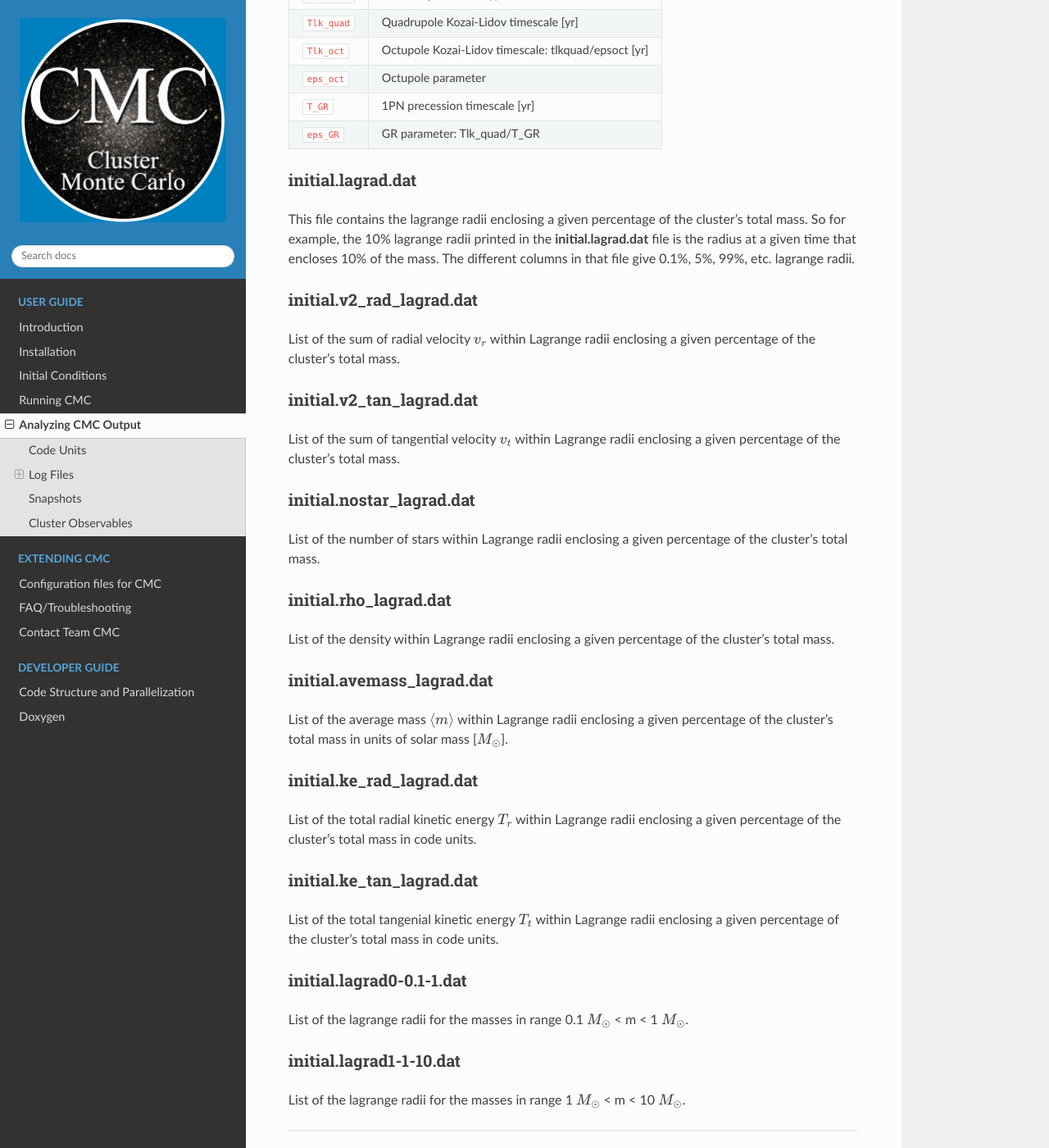
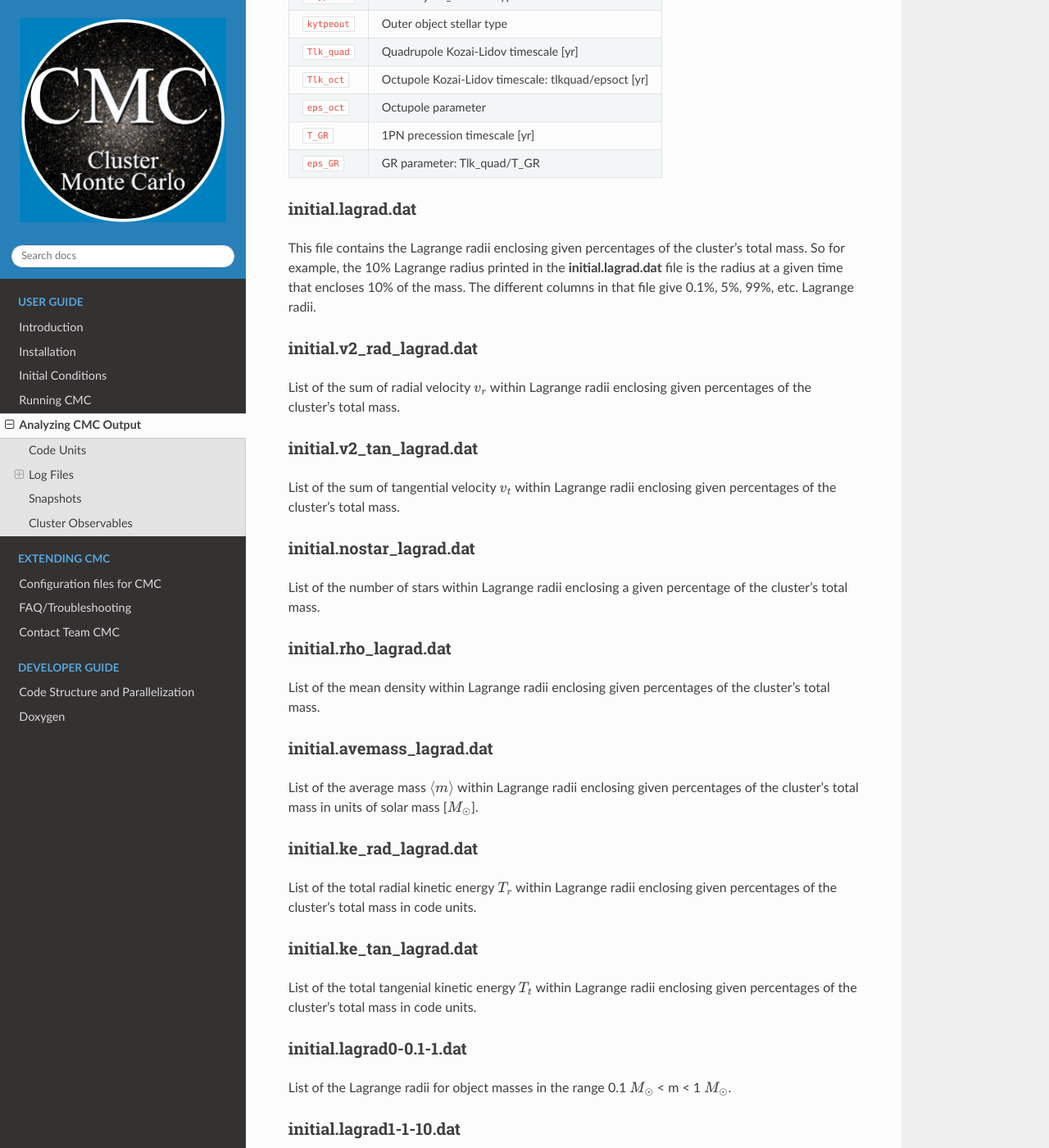
Before and after one commit to ClusterMonteCarlo/CMC-COSMIC, a Sphinx documentation site: the page built from docs/sphinx/source/output/index.rst, in a window 1280 px wide and 1400 px high, scrolled down 13501 px. Shown: the whole window at 82% size. Built offline with Sphinx 7.4.7 and the Read the Docs theme 2.0.0, drawn with Linux system fonts in a browser that asks for light colours; formulas are drawn with MathJax 3; the version number could not be read and is left out; some of the changed text lies outside the part shown.

Commit message:
Fixed esc.dat mass units (#44)
* Fixed esc.dat mass units

This commit fixes inconsistent mass units between single and binary escapers in the esc.dat file. In the prior version of cmc_evolution_thr.c's tidally_strip_stars() function, for TIDAL_TREATMENT == 0 (the radial criterion for escape), masses of both single and binary escapers were in units of solar mass. Yet for TIDAL_TREATMENT == 1 (the Giersz energy criterion for escape), only the masses of binary escapers were in units of solar mass; the masses of single escapers were instead normalized by the initial average object mass <m> = M_cluster(t=0)/Nobj_cluster(t=0), i.e dimensionless units. The same was true in the remove_star() function in cmc_evolution_thr.c, which also prints to the esc.dat file. The commit corrects this inconsistency by printing all esc.dat masses in units of solar mass.

* Corrected Lagrange density units (rho_lagrad.dat)

Previously, the computation of Lagrange densities densities_r[i] in the comp_mass_percent() function in cmc_utils.c gave dimensionless mass units (units.mstar, i.e. normalized by the average object mass in cluster). This was annoyingly inconsistent with the central density in the dyn.dat file, which was saved in units of total mass (units.m). To make the Lagrange densities have the same units (units.m), I double-checked that no other points in the CMC source code used densities_r[i] before removing the multiplicative factor of clus.N_STAR when densities_r is being calcualted . I also some added documentation (in the form of comments) to central_calculate() in cmc_utils.c

* Clarified definitions and edited documentation

I clarified the several different definitions of core radii in the online documentation.

```diff
--- a/docs/sphinx/source/output/index.rst
+++ b/docs/sphinx/source/output/index.rst
@@ -568,23 +568,23 @@
 initial.lagrad.dat
 -------------------
 
-This file contains the lagrange radii enclosing a given percentage of the cluster's
-total mass. So for example, the 10% lagrange radii printed in the
+This file contains the Lagrange radii enclosing given percentages of the cluster's
+total mass. So for example, the 10% Lagrange radius printed in the
 **initial.lagrad.dat** file is the radius at a given time that encloses 10% of
-the mass. The different columns in that file give 0.1%, 5%, 99%, etc. lagrange
+the mass. The different columns in that file give 0.1%, 5%, 99%, etc. Lagrange
 radii.
 
 initial.v2_rad_lagrad.dat
 -------------------------
 
 List of the sum of radial velocity :math:`v_{r}` within Lagrange
-radii enclosing a given percentage of the cluster's total mass.
+radii enclosing given percentages of the cluster's total mass.
 
 initial.v2_tan_lagrad.dat
 -------------------------
 
 List of the sum of tangential velocity :math:`v_{t}` within
-Lagrange radii enclosing a given percentage of the cluster's total mass.
+Lagrange radii enclosing given percentages of the cluster's total mass.
 
 
 initial.nostar_lagrad.dat
@@ -596,58 +596,58 @@
 initial.rho_lagrad.dat
 ---------------------
 
-List of the density within Lagrange radii enclosing a given
-percentage of the cluster's total mass.
+List of the mean density within Lagrange radii enclosing given
+percentages of the cluster's total mass.
 
 initial.avemass_lagrad.dat
 --------------------------
 
 List of the average mass :math:`\langle m \rangle` within Lagrange radii
-enclosing a given percentage of the cluster's total mass in units of solar mass
+enclosing given percentages of the cluster's total mass in units of solar mass
 [:math:`M_{\odot}`].
 
 initial.ke_rad_lagrad.dat
 ------------------------
 
 List of the total radial kinetic energy :math:`T_{r}` within
-Lagrange radii enclosing a given percentage of the cluster's total mass in code
+Lagrange radii enclosing given percentages of the cluster's total mass in code
 units.
 
 initial.ke_tan_lagrad.dat
 ------------------------
 
 List of the total tangenial kinetic energy :math:`T_{t}` within
-Lagrange radii enclosing a given percentage of the cluster's total mass in code
+Lagrange radii enclosing given percentages of the cluster's total mass in code
 units.
 
 initial.lagrad0-0.1-1.dat
 -------------------------
 
-List of the lagrange radii for the masses in range 0.1 :math:`M_{\odot}` < m < 1 :math:`M_{\odot}`.
+List of the Lagrange radii for object masses in the range 0.1 :math:`M_{\odot}` < m < 1 :math:`M_{\odot}`.
 
 initial.lagrad1-1-10.dat
 ------------------------
 
-List of the lagrange radii for the masses in range 1 :math:`M_{\odot}` < m < 10 :math:`M_{\odot}`.
+List of the Lagrange radii for object masses in the range 1 :math:`M_{\odot}` < m < 10 :math:`M_{\odot}`.
 
 -------------------------
 
 initial.lagrad2-10-100.dat
 --------------------------
 
-List of the lagrange radii for the masses in range 10 :math:`M_{\odot}` < m < 100 :math:`M_{\odot}`.
+List of the Lagrange radii for object masses in the range 10 :math:`M_{\odot}` < m < 100 :math:`M_{\odot}`.
 
 
 initial.lagrad3-100-1000.dat
 ----------------------------
 
-List of the lagrange radii for the masses in range 100 :math:`M_{\odot}` < m < 10000 :math:`M_{\odot}`.
+List of the Lagrange radii for object masses in the range 100 :math:`M_{\odot}` < m < 10000 :math:`M_{\odot}`.
 
 
 initial.lagrad_10_info.dat
 --------------------------
 
-This file containts dynamical information of the cluster at 10 lagrange radius.
+This file containts dynamical information of the cluster at the 10% Lagrange radius.
 
 initial.core.dat
 ----------------
```
Also changed, not shown: other parts of docs/sphinx/source/output/index.rst (+7 -7 lines), 2 other files.
